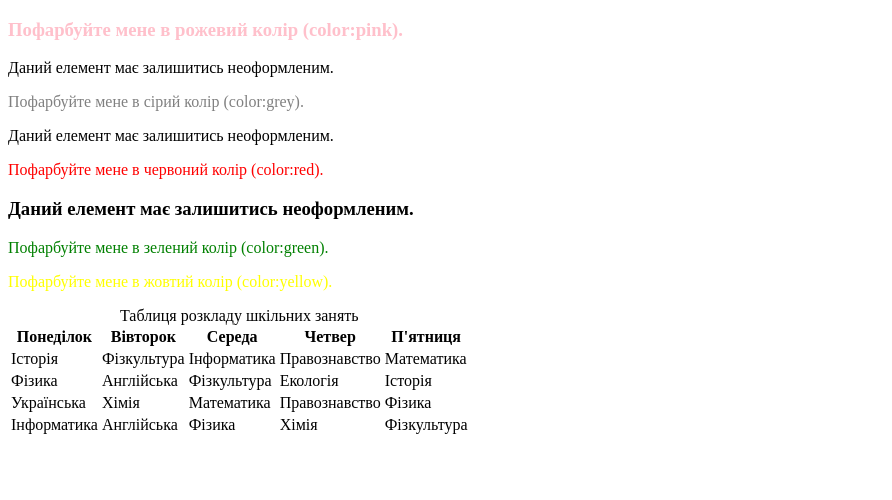
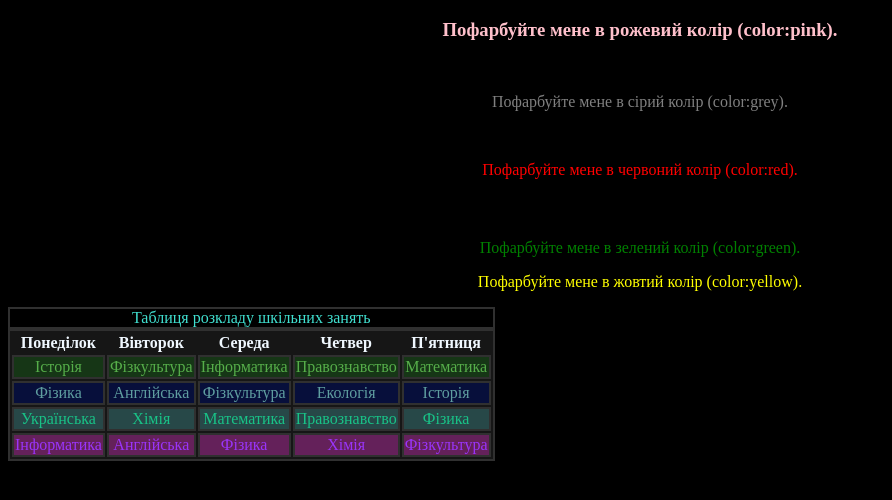
Before and after one commit to Registr3tioni/hw8, a plain HTML site: page index.html in a window 1280 px wide. Shown: the whole page, without its empty margins (0-892 px from the left). Drawn offline with Linux system fonts and the light colour scheme.

Commit message:
style.css 8.2

```diff
--- a/css/style.css
+++ b/css/style.css
@@ -1,4 +1,76 @@
-.text-box h3:nth-child(odd) {
+:root{
+  --link:red;
+  --baackgr:rgb(62, 62, 62);
+  --linkcol:rgb(191, 44, 44);
+  --yolo:rgb(115, 194, 208);
+  }
+
+
+  body {
+     background-color: black;
+
+     text-align:center;
+  }
+
+  h1 {
+     text-align: center;
+  }
+  a:link{
+     color:var(--link);
+     text-decoration: none;
+     }
+     a:visited{
+        color:var(--linkcol);
+        text-decoration: none;
+        }
+        table:nth-child(2){
+         background-color: rgb(22, 22, 22);
+         color: aliceblue;
+         border: 2px double rgb(48, 48, 48);
+        }
+        tbody > tr:first-of-type{
+         background-color: rgb(22, 54, 22);
+         color: rgb(86, 174, 74);
+        }
+        tbody > tr:nth-of-type(2){
+         background-color: rgb(7, 15, 59);
+         color: cadetblue;
+        }
+        tbody > tr:last-of-type{
+         background-color: rgb(100, 33, 90);
+         color: rgb(154, 52, 250);
+        }
+        tbody > tr:nth-last-of-type(2){
+         background-color: rgb(39, 72, 72);
+         color: rgb(25, 194, 135);
+        }
+  caption {
+     color: turquoise;
+
+  }
+
+  ul,
+  tr,
+  td,
+  li,
+  caption{
+   border: 2px solid rgb(48, 48, 48);
+  }
+  input {
+     margin: 3px 3px 3px 3px;
+  }
+
+  .th1 {
+     width: 100%;
+     text-align: center;
+  }
+
+  .th2 {
+     border: 2px solid black;
+     color: black;
+  }
+
+     .text-box h3:nth-child(odd) {
     color: pink;
   }
 
@@ -17,3 +89,6 @@
   .text-box .yellow {
     color: yellow;
   }
+  tbody > tr:hover{
+ background-color: rgb(69, 69, 69);
+  }
```
